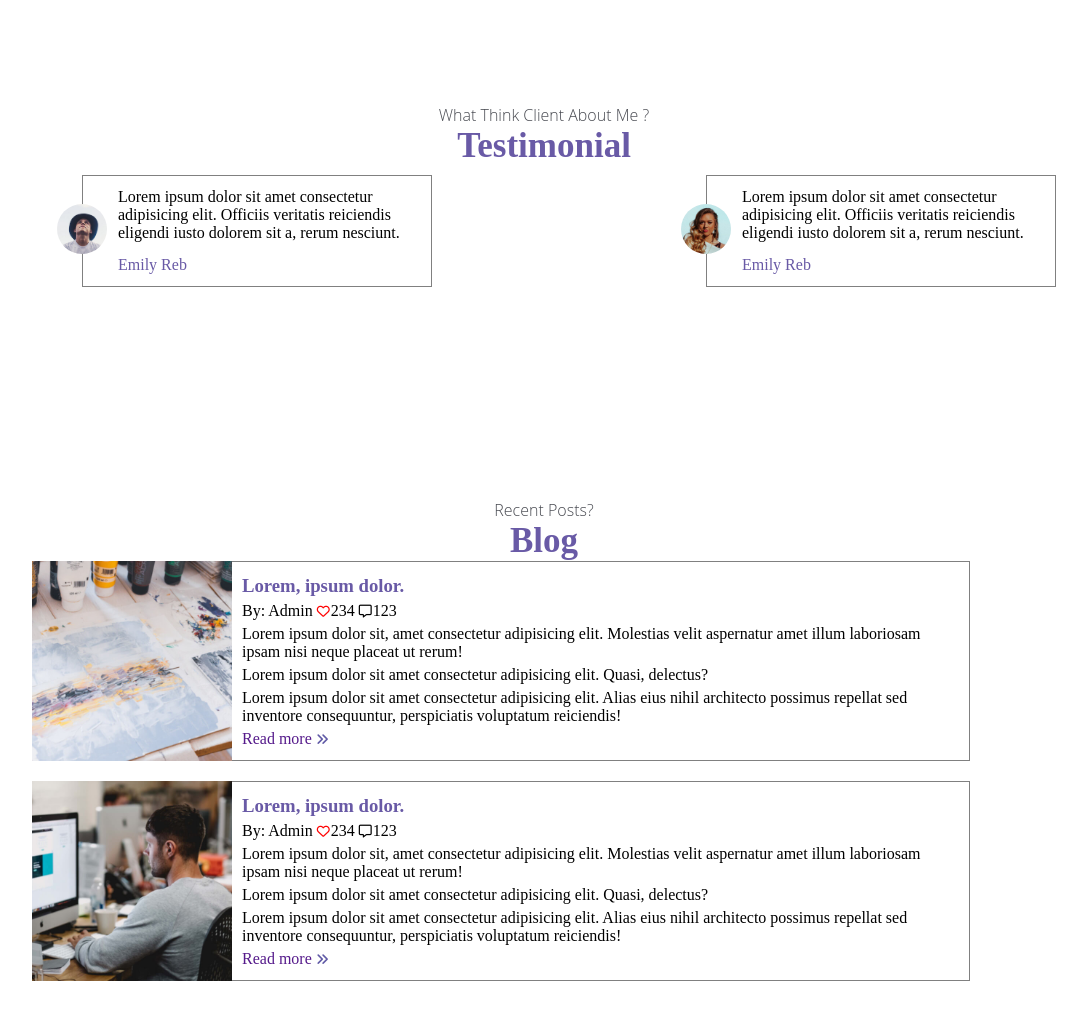
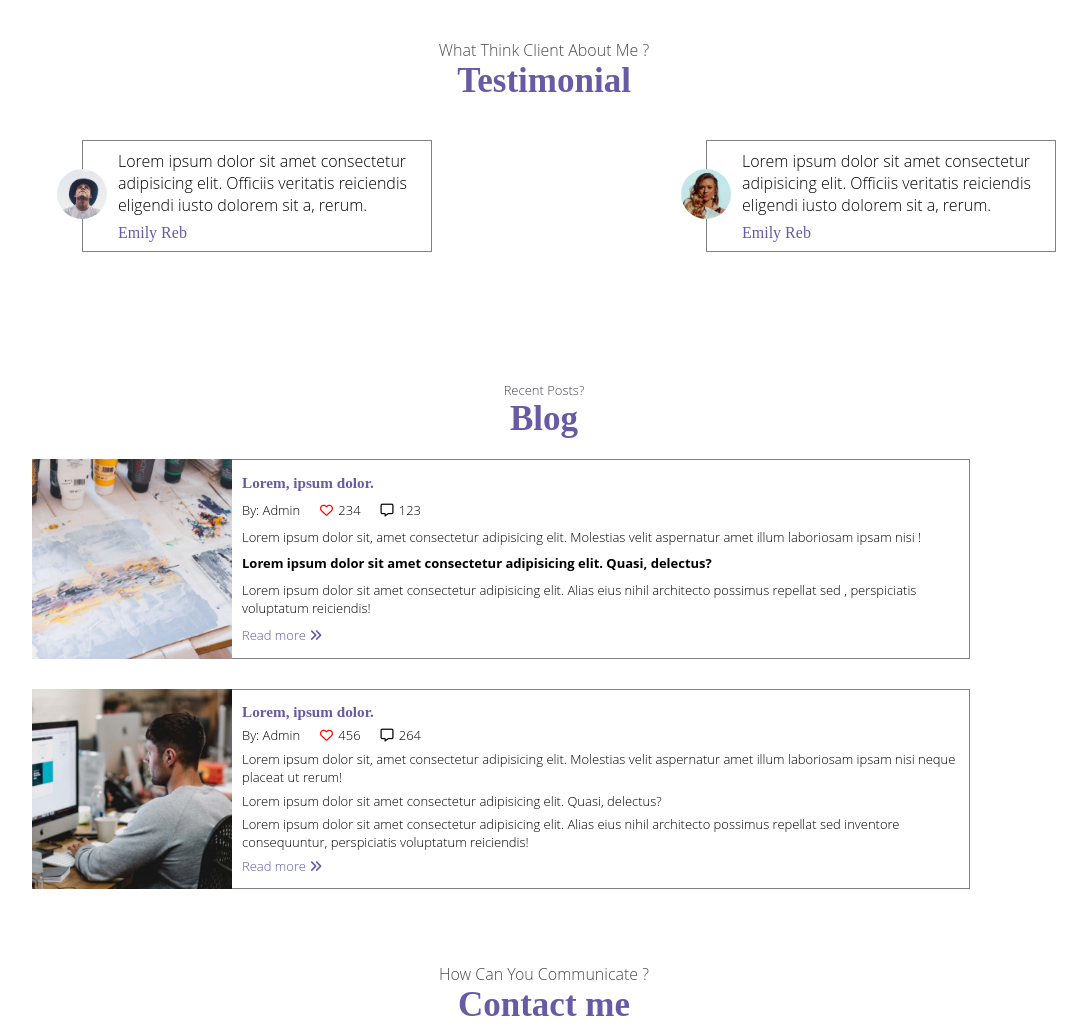
Before and after one commit to Melonours/Nouilles_Adrian_Rodriguez, a plain HTML site: page index.html in a window 1280 px wide. Shown: the part 2500-3528 px from the top of the page, without its empty margins (96-1183 px from the left). Drawn offline with Linux system fonts and the light colour scheme; a web font is replaced by a local one.

Commit message:
blog & contact ok

```diff
--- a/index.html
+++ b/index.html
@@ -163,7 +163,7 @@
                     </div>
                     <div class="testimonial_content">
                         <span>
-                            Lorem ipsum dolor sit amet consectetur adipisicing elit. Officiis veritatis reiciendis eligendi iusto dolorem sit a, rerum nesciunt.
+                            Lorem ipsum dolor sit amet consectetur adipisicing elit. Officiis veritatis reiciendis eligendi iusto dolorem sit a, rerum.
                         </span>
                         <span class="testimonial_name">Emily Reb</span>
                     </div>
@@ -174,7 +174,7 @@
                     </div>
                     <div class="testimonial_content">
                         <span>
-                            Lorem ipsum dolor sit amet consectetur adipisicing elit. Officiis veritatis reiciendis eligendi iusto dolorem sit a, rerum nesciunt.
+                            Lorem ipsum dolor sit amet consectetur adipisicing elit. Officiis veritatis reiciendis eligendi iusto dolorem sit a, rerum.
                         </span>
                         <span class="testimonial_name">Emily Reb</span>
                     </div>
@@ -189,16 +189,17 @@
                 <div class="blog_cards_content">
                     <h3>Lorem, ipsum dolor.</h3>
                 <span>
-                    By: Admin <i class="fa-regular fa-heart" style="color: #ff0000;"></i>  234  <i class="fa-regular fa-message"></i>  123
+                    By: Admin &emsp; <i class="fa-regular fa-heart" style="color: #ff0000;"></i>  234 &emsp; <i class="fa-regular fa-message"></i>  123
                 </span>
                 <span>
-                    Lorem ipsum dolor sit, amet consectetur adipisicing elit. Molestias velit aspernatur amet illum laboriosam ipsam nisi neque placeat ut rerum!
+                    Lorem ipsum dolor sit, amet consectetur adipisicing elit. Molestias velit aspernatur amet illum laboriosam ipsam nisi !
                 </span>
                 <span>
-                    Lorem ipsum dolor sit amet consectetur adipisicing elit. Quasi, delectus?
+                    <b>Lorem ipsum dolor sit amet consectetur adipisicing elit. Quasi, delectus?
+                    </b>
                 </span>
                 <span>
-                    Lorem ipsum dolor sit amet consectetur adipisicing elit. Alias eius nihil architecto possimus repellat sed inventore consequuntur, perspiciatis voluptatum reiciendis!
+                    Lorem ipsum dolor sit amet consectetur adipisicing elit. Alias eius nihil architecto possimus repellat sed , perspiciatis voluptatum reiciendis!
                 </span>
                 <a href="">Read more <i class="fa-solid fa-angles-right" style="color: #605aa6;"></i></a>
                 </div>
@@ -208,7 +209,7 @@
                 <div class="blog_cards_content">
                     <h3>Lorem, ipsum dolor.</h3>
                 <span>
-                    By: Admin <i class="fa-regular fa-heart" style="color: #ff0000;"></i>  234  <i class="fa-regular fa-message"></i> 123
+                    By: Admin &emsp; <i class="fa-regular fa-heart" style="color: #ff0000;"></i>  456 &emsp; <i class="fa-regular fa-message"></i> 264
                 </span>
                 <span>
                     Lorem ipsum dolor sit, amet consectetur adipisicing elit. Molestias velit aspernatur amet illum laboriosam ipsam nisi neque placeat ut rerum!
--- a/public/css/style.css
+++ b/public/css/style.css
@@ -275,6 +275,8 @@ section{
 /*Testimonial*/
 .testimonial{
     height: 400px;
+    font-family: "Open Sans";
+    font-weight: lighter;
     display: flex;
     flex-direction: column;
     justify-content: center;
@@ -302,10 +304,17 @@ section{
 /*Blog*/
 .blog{
     height: 500px;
+    font-family: "Open Sans";
+    font-weight: lighter;
+    font-size: small;
     display: flex;
     flex-direction: column;
     justify-content: center;
     align-items: center;
+}
+
+.blog h1{
+    margin-bottom: 20px;
 }
 
 .blog h3{
@@ -315,7 +324,7 @@ section{
 
 .blog_cards{
     display: flex;
-    margin-bottom: 20px;
+    margin-bottom: 30px;
 }
 
 #blog_cards_img1{
@@ -345,17 +354,18 @@ section{
 }
 
 .blog_cards_content i{
-    width: 10px;
+    width: 15px;
     font-size: small;
 }
 
 .blog_cards_content a{
     text-decoration: none;
+    color: #605AA6;
 }
 
 /*Contact*/
 .contact{
-    height: 200px;
+    height: 300px;
     width: 100%;
     display: flex;
     flex-direction: column;
@@ -374,6 +384,7 @@ section{
     width: 60%;
     height: 100px;
     border: 0.5px solid grey;
+    margin: 0px 0px 30px 0px;
 }
 
 .contact button{
@@ -558,6 +569,7 @@ footer span{
 /*Testimonial*/
     .testimonial{
         height: 450px;
+        margin: 30px 0px 100px 0px;
     }
 
     .testimonial_container{
@@ -569,7 +581,7 @@ footer span{
 
     .testimonial_cards{
         height: 250px;
-        margin: 0px 0px 10px 0px;
+        margin: -30px 0px 20px 0px;
     }
 
     .testimonial_cards img{
@@ -891,10 +903,12 @@ footer span{
 /*Testimonial*/
     .testimonial{
         width: 100%;
+        height: 300px;
     }
 
     .testimonial_container{
         width: 100%;
+        margin-top: 30px;
         display: flex;
         justify-content: space-between;
     }
```
